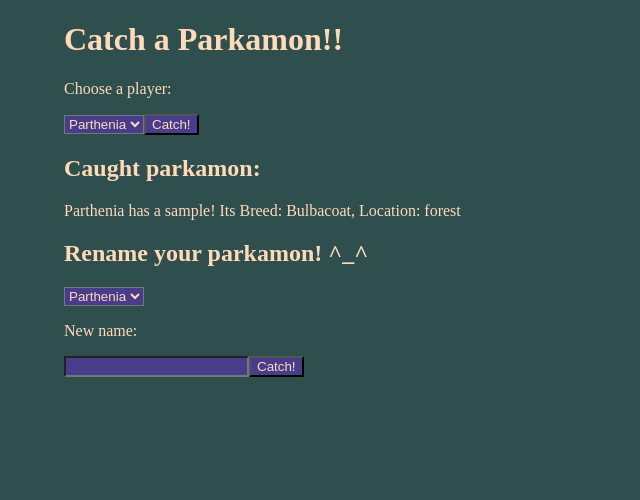
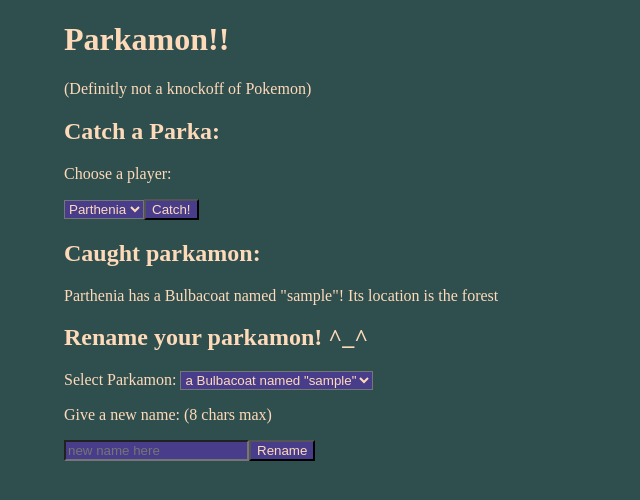
Before and after one commit to cool-mario/web-development, a PHP site: page /X10-Gotta-Coatch-em-All/game.php in a window 1280 px wide. Shown: the top 500 px of the page, without its empty margins (0-640 px from the left). Run offline with PHP 8.4, Linux system fonts and the light colour scheme; data comes from the database, SQL or seed files in the repository; tables that the repository leaves empty hold one stand-in row (values such as "Sample post").

Commit message:
finished X10 except for the Xtra credit

```diff
--- a/X10-Gotta-Coatch-em-All/game.php
+++ b/X10-Gotta-Coatch-em-All/game.php
@@ -8,14 +8,14 @@
     <title>Parkamon game</title>
 </head>
 <body>
-    <h1>Catch a Parkamon!!</h1>
+    <h1>Parkamon!!</h1>
+    <p>(Definitly not a knockoff of Pokemon)</p>
+
+
     <form action="catch.php" method="post">
-
+        <h2>Catch a Parka:</h2>
         <p>Choose a player:</p>
-
         <?php
-        // loop thru players
-
         require_once "config.php";
 
         try {
@@ -26,6 +26,7 @@
             $players = $sth->fetchAll();
 
             echo "<select name='players'>";
+            // loop thru players
             foreach ($players as $person){
                 echo "<option value='{$person['id']}'>".$person["name"].'</option>';
             }
@@ -55,8 +56,8 @@
             // var_dump($everything);
             foreach ($everything as $thing) {
                 echo "<p>";
-                echo "{$thing['name']} has a {$thing['nickname']}! ";
-                echo "Its Breed: {$thing['breed']}, Location: {$thing['location']}";
+                echo "{$thing['name']} has a {$thing['breed']} named \"{$thing['nickname']}\"! ";
+                echo "Its location is the {$thing['location']}";
 
                 echo "</p>";
             }
@@ -66,21 +67,33 @@
         }
 
         ?>
+
     <h2>Rename your parkamon! ^_^</h2>
     <form action="rename.php" method="post">
 
         <?php
 
         try {
-            echo "<select name='parkamon'>";
-            foreach ($players as $person){
-                echo "<option value='{$person['id']}'>".$person["name"].'</option>';
+
+            $sth = $dbh->prepare("SELECT parkamon.breed, ownership.id, nickname  FROM `ownership`
+                                  JOIN `parkamon` ON ownership.parkamon_id = parkamon.id
+                                ");
+            $sth->execute();
+            $ownedParkas = $sth->fetchAll();
+
+            // var_dump($ownedParkas);
+            echo "<p>Select Parkamon: ";
+            echo "<select name='renameID'>";
+            foreach ($ownedParkas as $parka){
+                echo "<option value='{$parka['id']}'>a " . $parka["breed"] . " named \"" . $parka["nickname"]."\"</option>";
+                // var_dump($parka);
+                // echo "<option value='{$person['id']}'>".$person["name"].'</option>';
             }
 
-            echo "</select><br>";
+            echo "</select></p>";
 
-            echo '<p>New name:</p><input type="text" maxlength="8">';
-            echo '<input type="submit" value="Catch!">';
+            echo '<p>Give a new name: (8 chars max)</p><input type="text" maxlength="8" name="newname" placeholder="new name here" required>';
+            echo '<input type="submit" value="Rename">';
         } catch (PDOException $e) {
             echo "<p>Error: {$e->getMessage()}</p>";
         }
--- a/X10-Gotta-Coatch-em-All/install.php
+++ b/X10-Gotta-Coatch-em-All/install.php
@@ -12,7 +12,7 @@
 // file_get_contents documentation: https://www.php.net/manual/en/function.file-get-contents.php
 // PDO->exec() documentation https://www.php.net/manual/en/pdo.exec.php
 
-require_once "../X9-The-Chalkboard-Manifesto/config.php";
+require_once "config.php";
 try {
     $dbh = new PDO(DB_DSN, DB_USER, DB_PASSWORD);
     $query = file_get_contents('parkamon.sql');
```
Also changed, not shown: X10-Gotta-Coatch-em-All/catch.php (+4 -5 lines), X10-Gotta-Coatch-em-All/rename.php (+57 -0 lines).
